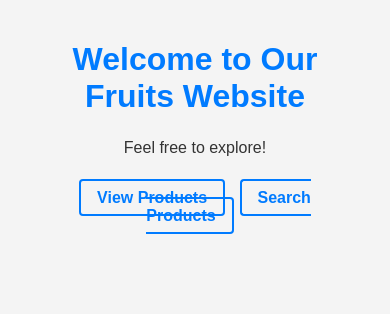
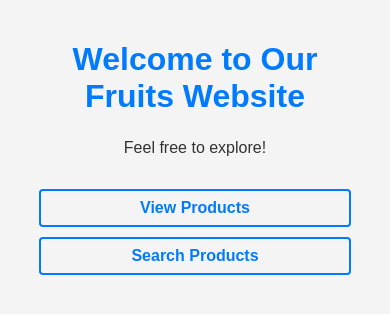
Before and after one commit to Tanvir-yzu/Fruits-app, a Flask app: page / in a window 390 px wide. Shown: the top 314 px of the page. Run offline with Flask 3, Linux system fonts and the light colour scheme.

Commit message:
Add files via upload

```diff
--- a/templates/base.html
+++ b/templates/base.html
@@ -12,21 +12,26 @@
             background-color: #f4f4f4;
             color: #333;
         }
+
         .container {
             width: 80%;
+            max-width: 1200px;
             margin: auto;
             padding: 20px;
             text-align: center;
         }
+
         h1 {
             color: #007bff;
             margin-bottom: 20px;
         }
+
         p {
             font-size: 16px;
             line-height: 1.6;
             margin-bottom: 10px;
         }
+
         a {
             text-decoration: none;
             color: #007bff;
@@ -34,13 +39,20 @@
             padding: 8px 16px;
             border: 2px solid #007bff;
             border-radius: 4px;
-            margin-right: 10px;
-            transition: background-color 0.3s, color 0.3s, border-color 0.3s;
+
+        /* Example of making anchor tags responsive */
+        @media (max-width: 768px) {
+                display:block;
+                margin-bottom :10px;
+              }
+
+        margin-right :10 px ;
+        transition : background-color .3s, color .3s, border-color .3s;
         }
+
         a:hover {
-            background-color: #007bff;
-            color: #fff;
-        }
+        background-color :#007bff ; color :#fff ; }
+
     </style>
 </head>
 <body>
```
